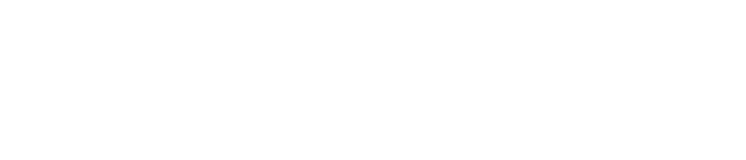
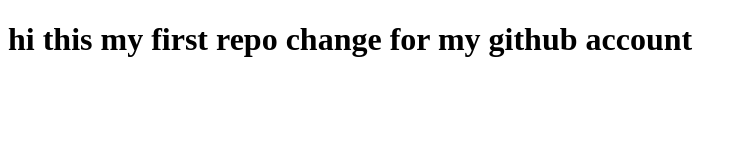
Before and after one commit to MdZisan/first-repo, a plain HTML site: page index.html in a window 1280 px wide. Shown: the whole page, without its empty margins (0-746 px from the left). Drawn offline with Linux system fonts and the light colour scheme.

Commit message:
add head

```diff
--- a/index.html
+++ b/index.html
@@ -7,6 +7,7 @@
     <title>Document</title>
 </head>
 <body>
+    <h1>hi this my first repo change for my github account </h1>
 
 </body>
 </html>
```
